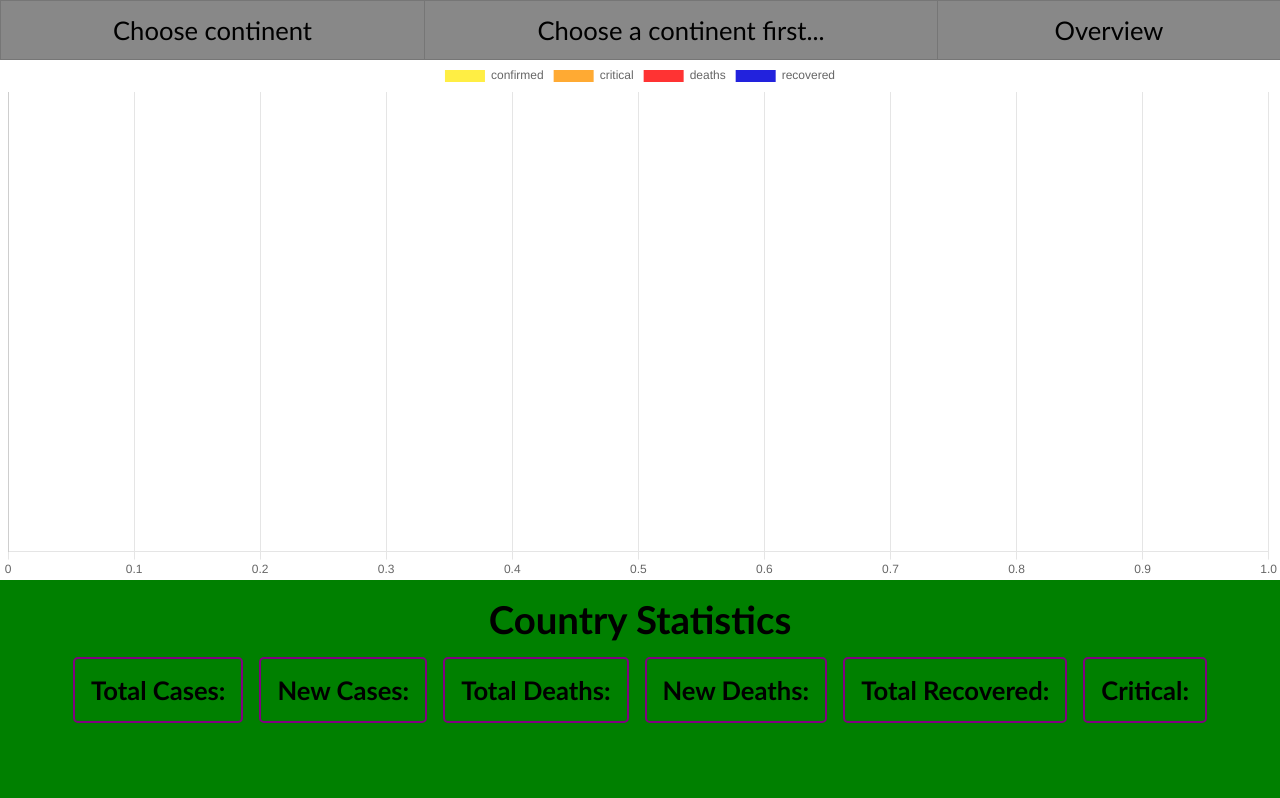
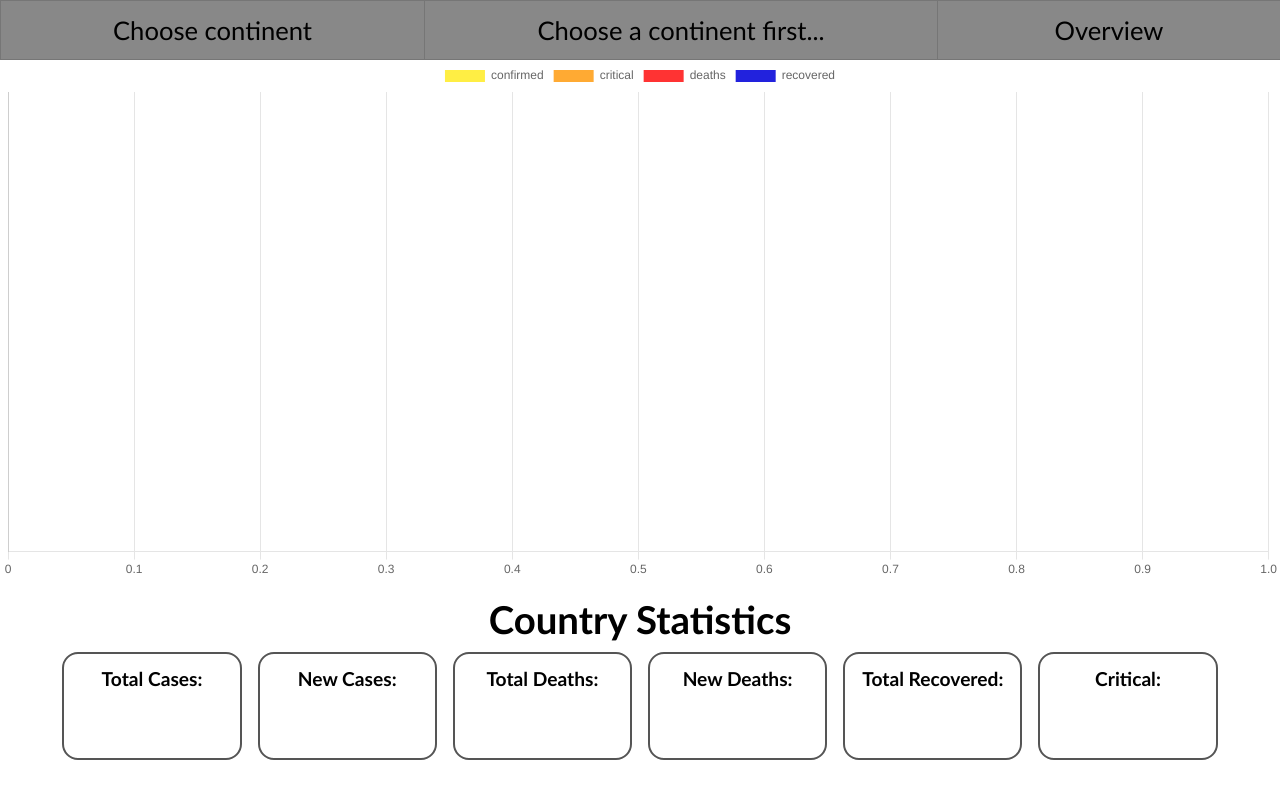
Before and after one commit to saharlaor/Covid-App, a website: page index.html in a window 1280 px wide. Drawn offline with nearby package versions, Linux system fonts and the light colour scheme.

Commit message:
Remove green background and standardize size and position

```diff
--- a/index.html
+++ b/index.html
@@ -24,7 +24,7 @@
           <option value="Asia">Asia</option>
           <option value="Europe">Europe</option>
           <option value="Oceania">Oceania</option>
-          <option value="World">World</option>
+          <!-- <option value="World">World</option> -->
         </select>
         <select name="countries" id="countries">
           <option value="" selected disabled>Choose a continent first...</option>
@@ -46,27 +46,27 @@
         <h3 class="country-statistics__country">Country Statistics</h3>
         <div class="country-statistics__total-cases">
           <h4>Total Cases:</h4>
-          <span></span>
+          <span>&nbsp;</span>
         </div>
         <div class="country-statistics__new-cases">
           <h4>New Cases:</h4>
-          <span></span>
+          <span>&nbsp;</span>
         </div>
         <div class="country-statistics__total-deaths">
           <h4>Total Deaths:</h4>
-          <span></span>
+          <span>&nbsp;</span>
         </div>
         <div class="country-statistics__new-deaths">
           <h4>New Deaths:</h4>
-          <span></span>
+          <span>&nbsp;</span>
         </div>
         <div class="country-statistics__total-recovered">
           <h4>Total Recovered:</h4>
-          <span></span>
+          <span>&nbsp;</span>
         </div>
         <div class="country-statistics__critical">
           <h4>Critical:</h4>
-          <span></span>
+          <span>&nbsp;</span>
         </div>
       </section>
     </main>
--- a/scss/style.scss
+++ b/scss/style.scss
@@ -61,7 +61,7 @@ main {
   gap: 1rem;
   position: relative;
   height: 27.5vh;
-  background-color: green;
+  // background-color: green;
   .country-statistics__country {
     position: absolute;
     top: 1rem;
@@ -73,9 +73,13 @@ main {
   div {
     @include flex-center;
     flex-direction: column;
-    padding: 1rem;
-    font-size: 2vw;
-    border: 2px solid purple;
-    border-radius: 5px;
+    align-self: center;
+    gap: 2rem;
+    min-width: 14vw;
+    margin-top: 2rem;
+    padding: 1% 1%;
+    font-size: 1.5vw;
+    border: 2px solid #555;
+    border-radius: 1rem;
   }
 }
```
Also changed, not shown: dist/css/style.css.
